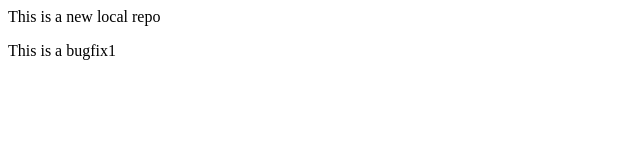
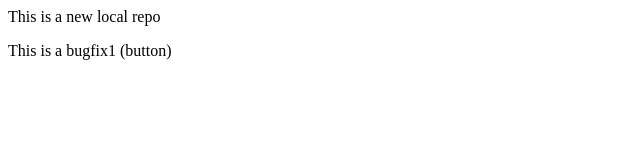
Before and after one commit to saurabhsumanyadav/localRepo, a plain HTML site: page index.html in a window 1280 px wide. Shown: the full height of the page, 0-640 px from the left. Drawn offline with Linux system fonts and the light colour scheme.

```diff
--- a/index.html
+++ b/index.html
@@ -1,2 +1,2 @@
 <p> This is a new local repo </p>
-<p> This is a bugfix1 </p>
+<p> This is a bugfix1 (button)</p>
```
